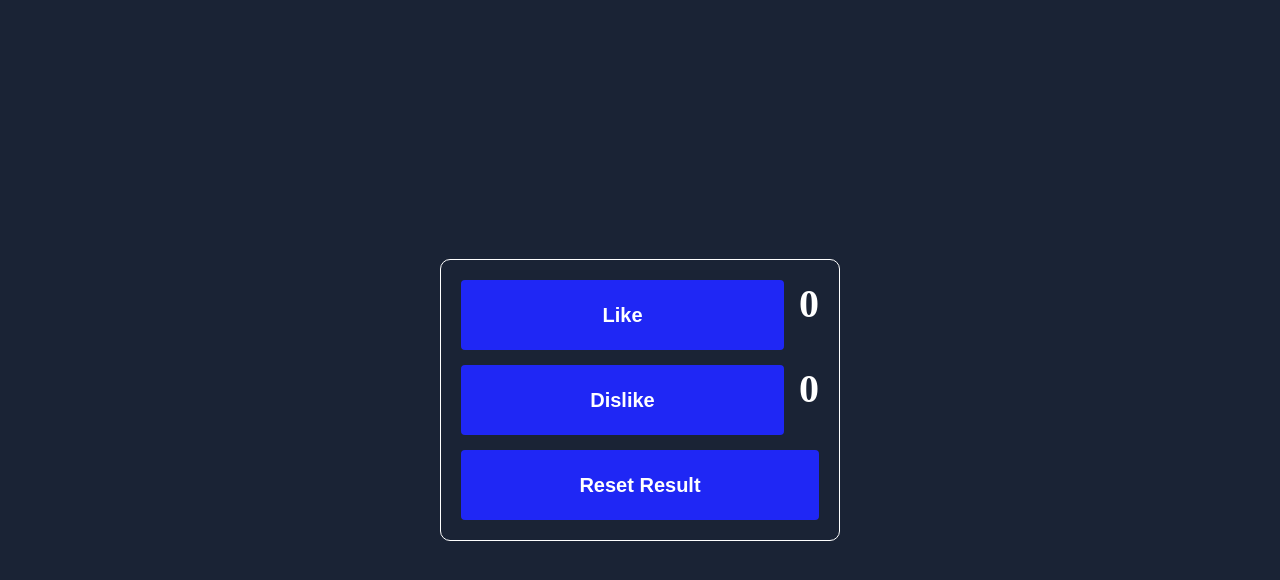
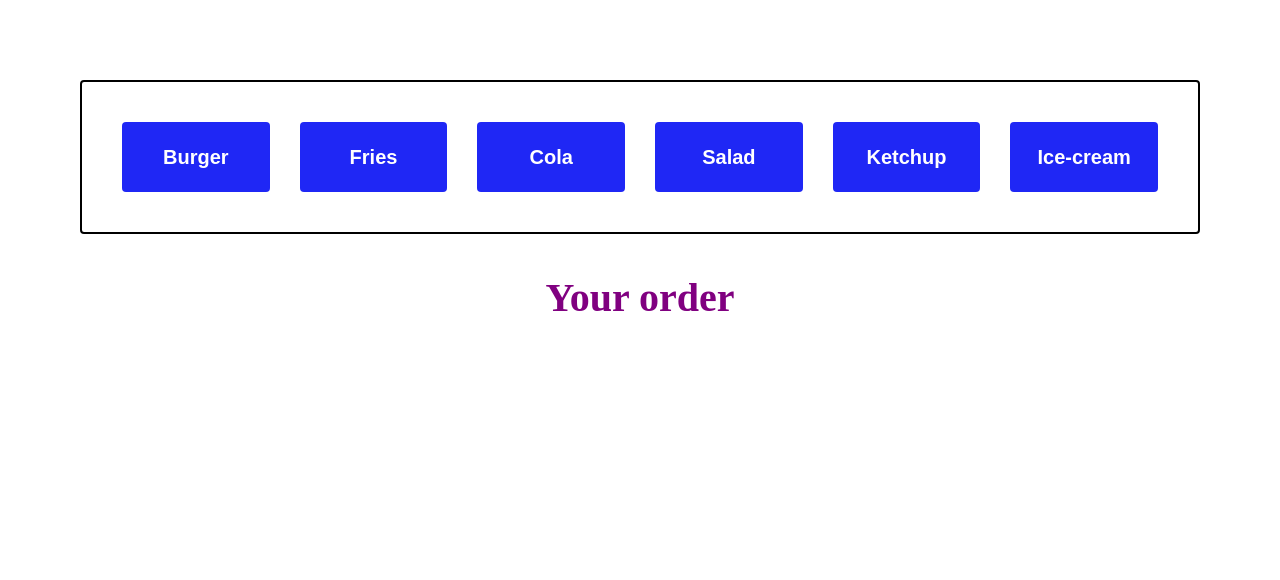
Before and after one commit to AndreyHein/React-Cohort42-1, a React (Create React App) app: page / in a window 1280 px wide. Shown: the top 580 px of the page. Built offline with nearby package versions, Linux system fonts and the light colour scheme.

Commit message:
lesson05

```diff
--- a/package.json
+++ b/package.json
@@ -9,6 +9,7 @@
     "react": "^18.3.1",
     "react-dom": "^18.3.1",
     "react-scripts": "5.0.1",
+    "uuid": "^10.0.0",
     "web-vitals": "^2.1.4"
   },
   "scripts": {
--- a/src/App.jsx
+++ b/src/App.jsx
@@ -3,6 +3,8 @@
 import Lesson_02 from "./lessons/Lesson_02/Lesson_02";
 import Lesson_03 from "./lessons/Lesson_03/Lesson_03";
 import Lesson_04 from "./lessons/Lesson_04/Lesson_04";
+import Lesson_05 from "./lessons/Lesson_05/Lesson_05";
+
 import Consultation_02 from "./consultatons/Consultation_02/Consultation_02";
 
 
@@ -28,9 +30,10 @@
       {/* <Lesson_02 /> */}
       {/* <Lesson_03 /> */}
       {/* <Lesson_04/> */}
+      <Lesson_05 />
       {/* <Homework_03/> */}
       {/* <Consultation_02/> */}
-      <Homework_04 />
+      {/* <Homework_04 /> */}
       {/* <Homework_02 /> */}
     </div>
   );
--- a/src/components/Feedback/Feedback.jsx
+++ b/src/components/Feedback/Feedback.jsx
@@ -4,39 +4,39 @@
 import Button from "../../components/Button/Button";
 
 function Feedback() {
-  const [countY, setCountY] = useState(0);
-  const [countN, setCountN] = useState(0);
+  const [countLike, setCountLike] = useState(0);
+  const [countDislike, setCountDislike] = useState(0);
 
-  const countLike = () => {
-    setCountY((prevValue) => {
+  const onLike = () => {
+    setCountLike((prevValue) => {
       return prevValue + 1;
     });
   };
 
-  const countDislike = () => {
-    setCountN((prevValue) => {
+  const onDislike = () => {
+    setCountDislike((prevValue) => {
       return prevValue + 1;
     });
   };
 
   const resetResult = () => {
-    countLike(0);
-    countDislike(0);
+    setCountLike(0);
+    setCountDislike(0);
   };
 
   return (
     <div className="feedback-wrapper">
       <div className="button-wraper">
         <div className="button-control">
-          <Button name="Like" onClick={countLike} />
+          <Button name="Like" onClick={onLike} />
         </div>
-        <p className="count">{countY}</p>
+        <p className="count">{countLike}</p>
       </div>
       <div className="button-wraper">
         <div className="button-control">
-          <Button name="Dislike" onClick={countDislike} />
+          <Button name="Dislike" onClick={onDislike} />
         </div>
-        <p className="count">{countN}</p>
+        <p className="count">{countDislike}</p>
       </div>
       <div className="button-wraper">
         <div className="button-control">
--- /dev/null
+++ b/src/lessons/Lesson_05/Lesson_05.jsx
@@ -0,0 +1,82 @@
+import { useState } from "react";
+import { v4 } from "uuid";
+
+import Button from "../../components/Button/Button";
+
+import "./styles.css";
+
+// Пример работы метода map
+// Нужно создать новый массив на основании numbers, в котором все элементы будут уможенны на 2
+// const numbers = [1, 2, 3, 4, 5];
+// const updatedNumbers = numbers.map((number) => {
+//   return number * 2;
+// });
+
+function Lesson_05() {
+  const [ingredients, setIngredients] = useState([]);
+  const ingredientButtonNames = [
+    "Burger",
+    "Fries",
+    "Cola",
+    "Salad",
+    "Ketchup",
+    "Ice-cream",
+  ];
+
+  console.log(v4());
+
+  // В ingredientButtons мы будем хранить массивв JSX компонентов
+  const ingredientButtons = ingredientButtonNames.map((ingredient) => {
+    const addIngredient = () => {
+      setIngredients((prevValue) => {
+        return [...prevValue, ingredient];
+      });
+    };
+
+    return (
+      <div key={v4()} className="ingredient-button-control">
+        <Button name={ingredient} onClick={addIngredient} />
+      </div>
+    );
+  });
+
+  const orderList = ingredients.map((ingr) => {
+    return (
+      <li key={v4()} className="ingredient">
+        {ingr}
+      </li>
+    );
+  });
+
+  return (
+    <div className="lesson05-wrapper">
+      <div className="ingredient-buttons-container">
+        {ingredientButtons}
+        {/* <div className="ingredient-button-control">
+          <Button name="Burger" />
+        </div>
+        <div className="ingredient-button-control">
+          <Button name="Fries" />
+        </div>
+        <div className="ingredient-button-control">
+          <Button name="Cola" />
+        </div>
+        <div className="ingredient-button-control">
+          <Button name="Salad" />
+        </div>
+        <div className="ingredient-button-control">
+          <Button name="Ketchup" />
+        </div>
+        <div className="ingredient-button-control">
+          <Button name="Ice-creem" />
+        </div> */}
+      </div>
+      <div className="ingredients-container">
+        <p className="ingredients-title">Your order</p>
+        <ol>{orderList}</ol>
+      </div>
+    </div>
+  );
+}
+
+export default Lesson_05;
--- /dev/null
+++ b/src/lessons/Lesson_05/styles.css
@@ -0,0 +1,40 @@
+.lesson05-wrapper {
+    display: flex;
+    flex-direction: column;
+    flex: 1;
+    align-items: center;
+    padding: 80px;
+    gap: 40px;
+  }
+
+  .ingredient-buttons-container {
+    display: flex;
+    gap: 30px;
+    min-width: 700px;
+    max-width: 100%;
+    height: fit-content;
+    padding: 40px;
+    border: 2px solid black;
+    border-radius: 4px;
+  }
+
+  .ingredient-button-control {
+    width: 200px;
+  }
+
+  .ingredients-container {
+    display: flex;
+    flex-direction: column;
+    gap: 30px;
+  }
+
+  .ingredients-title {
+    font-size: 40px;
+    font-weight: bold;
+    color: purple;
+  }
+
+  .ingredient {
+    font-size: 30px;
+    font-weight: bold;
+  }
```
Also changed, not shown: 1 other file (tests, documents, lock files or other folders).
